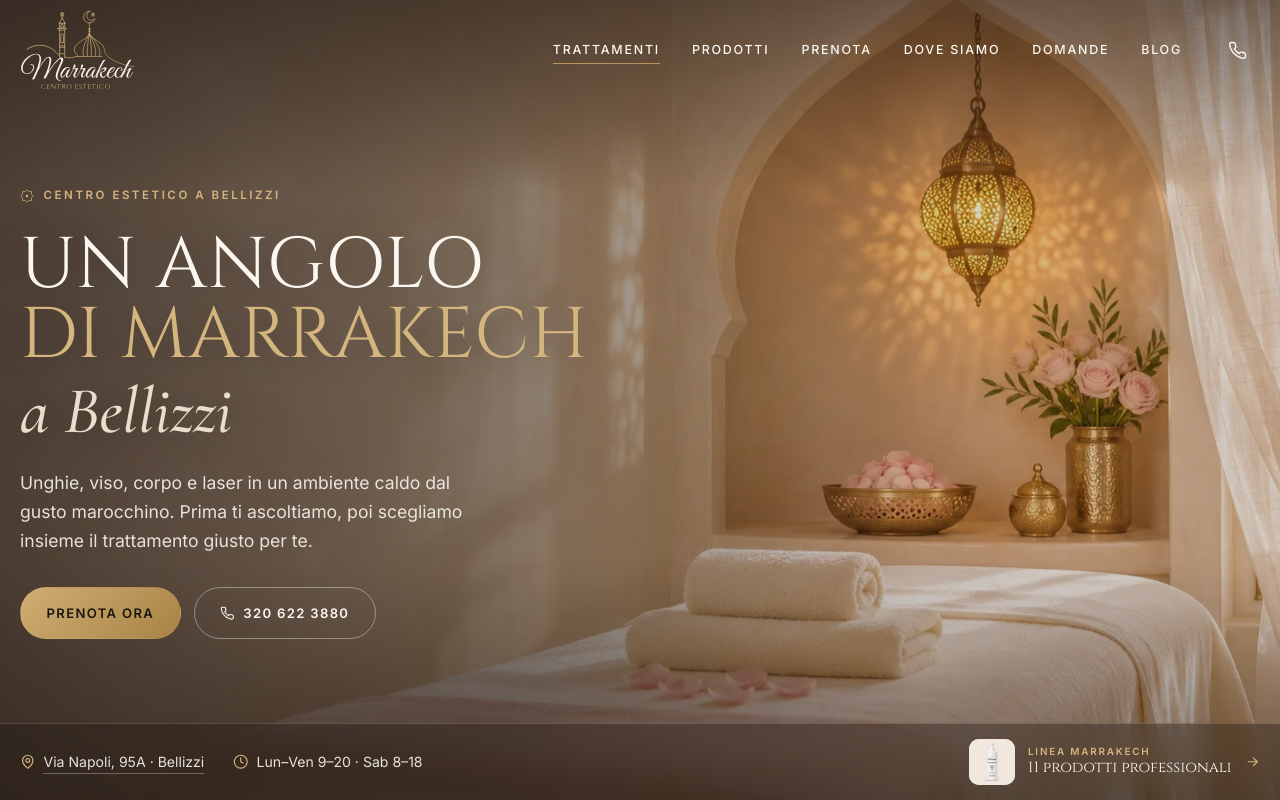
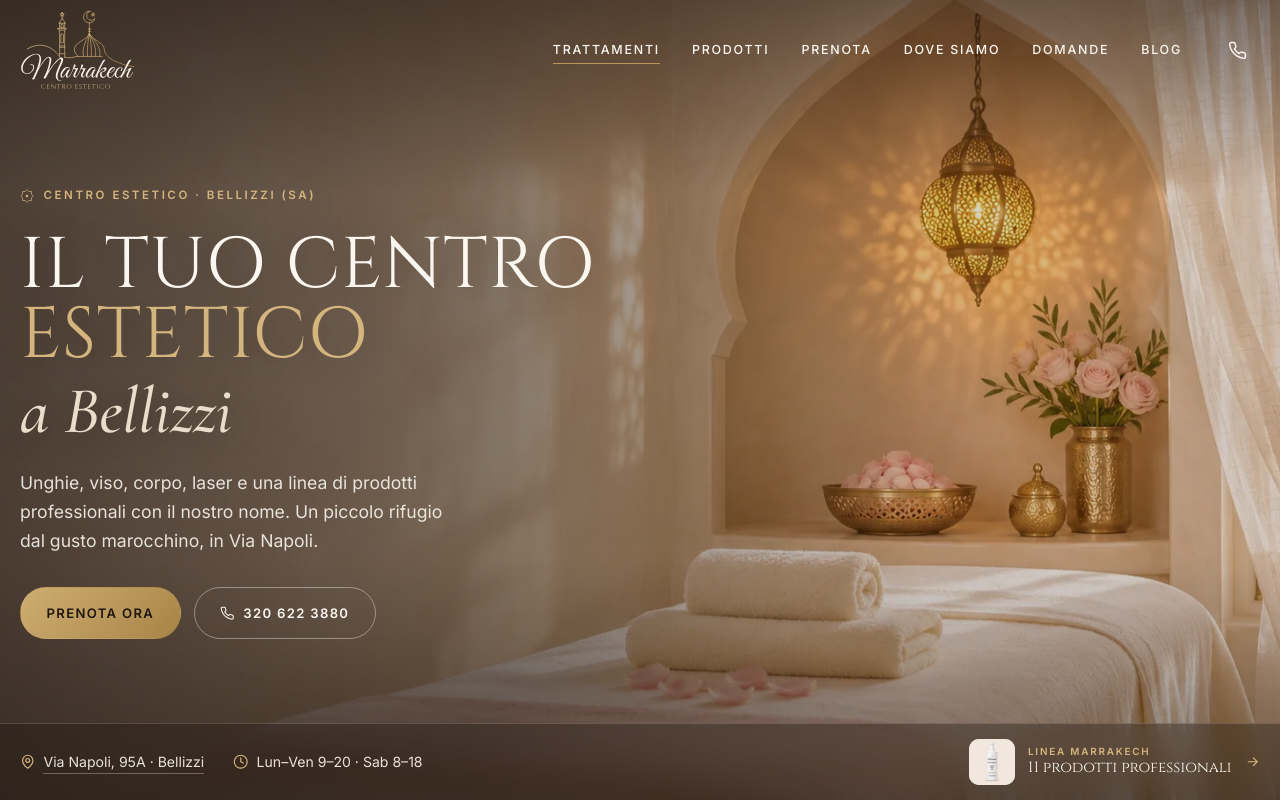
Before and after one commit to fraspin02/marrakech-centro-estetico, a plain HTML site: page index-hero-b.html in a window 1280 px wide. Shown: the top 800 px of the page. Drawn offline with Linux system fonts and the light colour scheme.

Commit message:
Versione B: ripristinati i testi originali della hero
Co-Authored-By: Claude Opus 5.5 <noreply@anthropic.com>

```diff
--- a/index-hero-b.html
+++ b/index-hero-b.html
@@ -170,13 +170,13 @@
 
     <div class="wrap hb-in">
       <div class="hb-copy">
-        <p class="eyebrow intro" style="--i:1"><svg class="star" aria-hidden="true"><use href="#o-star"/></svg>Centro estetico a Bellizzi</p>
+        <p class="eyebrow intro" style="--i:1"><svg class="star" aria-hidden="true"><use href="#o-star"/></svg>Centro estetico · Bellizzi (SA)</p>
         <h1 id="titolo" class="intro" style="--i:2">
-          <span class="l1">Un angolo</span>
-          <span class="l2">di Marrakech</span>
+          <span class="l1">Il tuo centro</span>
+          <span class="l2">estetico</span>
           <em>a Bellizzi</em>
         </h1>
-        <p class="hero-lead intro" style="--i:3">Unghie, viso, corpo e laser in un ambiente caldo dal gusto marocchino. Prima ti ascoltiamo, poi scegliamo insieme il trattamento giusto per te.</p>
+        <p class="hero-lead intro" style="--i:3">Unghie, viso, corpo, laser e una linea di prodotti professionali con il nostro nome. Un piccolo rifugio dal gusto marocchino, in Via Napoli.</p>
         <div class="actions intro" style="--i:4">
           <a class="btn btn-gold" href="#prenota" data-store="auto">Prenota ora</a>
           <a class="btn btn-line btn-line-light" href="tel:+393206223880"><svg class="ico" aria-hidden="true"><use href="#i-phone"/></svg>320 622 3880</a>
```
